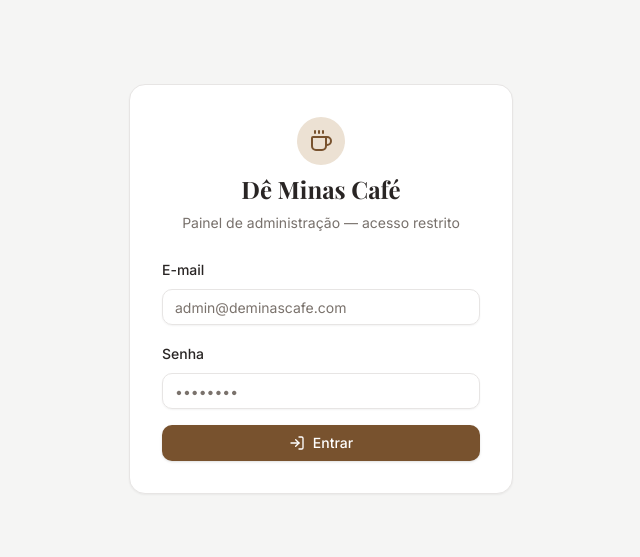
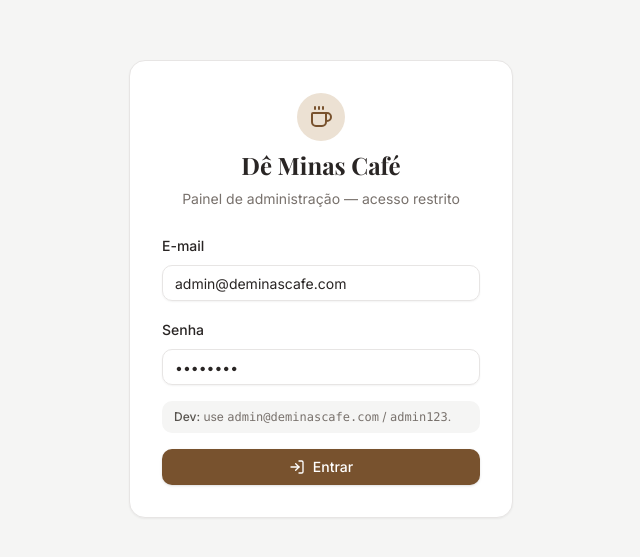
Before and after one commit to ocasagrandeoficial/CardapioDeMinasCafe, a Next.js app: page /admin/login in a window 1280 px wide. Shown: the part 111-668 px from the top of the page, without its empty margins (319-959 px from the left). Built offline with nearby package versions, Linux system fonts and the light colour scheme; a web font is replaced by a local one.

Commit message:
Refactor authentication logic to improve email and password handling, including trimming and case normalization. Update Tailwind CSS configuration to use named import for animation plugin. Add development credentials to login form for easier access during development.

```diff
--- a/app/admin/login/login-form.tsx
+++ b/app/admin/login/login-form.tsx
@@ -7,6 +7,12 @@ import { authenticate } from "./actions";
 import { Button } from "@/components/ui/button";
 import { Input } from "@/components/ui/input";
 import { Label } from "@/components/ui/label";
+
+// Em desenvolvimento, pré-preenche com as credenciais padrão do .env
+// para facilitar o acesso ao painel. Não aparece em produção.
+const isDev = process.env.NODE_ENV !== "production";
+const devEmail = isDev ? "admin@deminascafe.com" : undefined;
+const devPassword = isDev ? "admin123" : undefined;
 
 export function LoginForm() {
   const [state, formAction, isPending] = useActionState(
@@ -24,6 +30,7 @@ export function LoginForm() {
           type="email"
           placeholder="admin@deminascafe.com"
           autoComplete="email"
+          defaultValue={devEmail}
           required
         />
       </div>
@@ -36,9 +43,17 @@ export function LoginForm() {
           type="password"
           placeholder="••••••••"
           autoComplete="current-password"
+          defaultValue={devPassword}
           required
         />
       </div>
+
+      {isDev && (
+        <p className="rounded-md bg-stone-100 px-3 py-2 text-xs text-stone-500">
+          <strong className="font-medium text-stone-600">Dev:</strong> use{" "}
+          <code>admin@deminascafe.com</code> / <code>admin123</code>.
+        </p>
+      )}
 
       {state?.error && (
         <div className="flex items-center gap-2 rounded-md bg-red-50 px-3 py-2 text-sm text-red-700">
--- a/auth.config.ts
+++ b/auth.config.ts
@@ -24,17 +24,25 @@ export const authConfig = {
         password: { label: "Senha", type: "password" },
       },
       authorize: async (credentials) => {
-        const email = credentials?.email as string | undefined;
-        const password = credentials?.password as string | undefined;
+        const rawEmail = credentials?.email as string | undefined;
+        const rawPassword = credentials?.password as string | undefined;
 
         const adminEmail = process.env.ADMIN_EMAIL;
         const adminPassword = process.env.ADMIN_PASSWORD;
 
-        if (!email || !password || !adminEmail || !adminPassword) {
+        if (!rawEmail || !rawPassword || !adminEmail || !adminPassword) {
           return null;
         }
 
-        if (email === adminEmail && password === adminPassword) {
+        // Tolerante a espaços em volta e a maiúsculas no e-mail
+        // (autofill/teclados móveis costumam adicionar variações).
+        const email = rawEmail.trim().toLowerCase();
+        const password = rawPassword.trim();
+
+        const emailMatches = email === adminEmail.trim().toLowerCase();
+        const passwordMatches = password === adminPassword.trim();
+
+        if (emailMatches && passwordMatches) {
           return {
             id: "admin",
             name: "Administrador",
--- a/tailwind.config.ts
+++ b/tailwind.config.ts
@@ -1,4 +1,5 @@
 import type { Config } from "tailwindcss";
+import tailwindcssAnimate from "tailwindcss-animate";
 
 const config: Config = {
   darkMode: ["class"],
@@ -90,7 +91,7 @@ const config: Config = {
       },
     },
   },
-  plugins: [require("tailwindcss-animate")],
+  plugins: [tailwindcssAnimate],
 };
 
 export default config;
```
